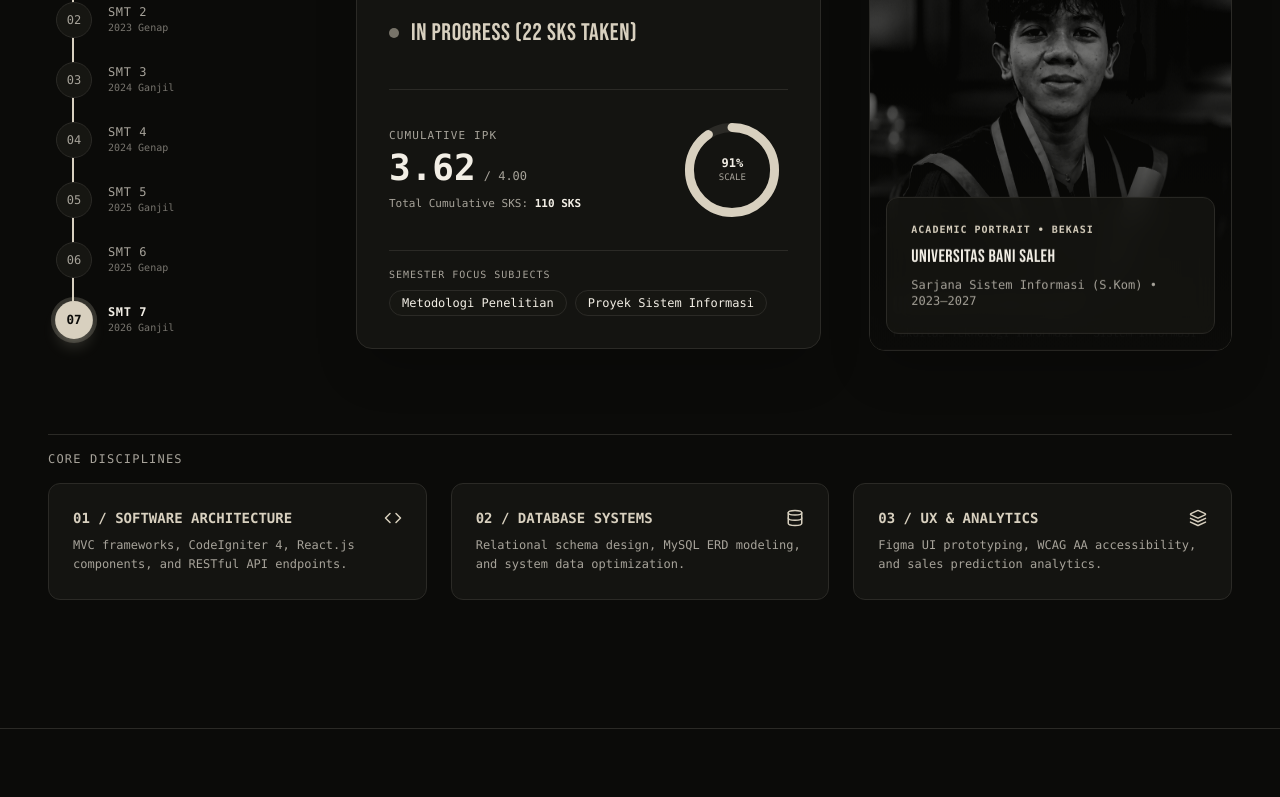
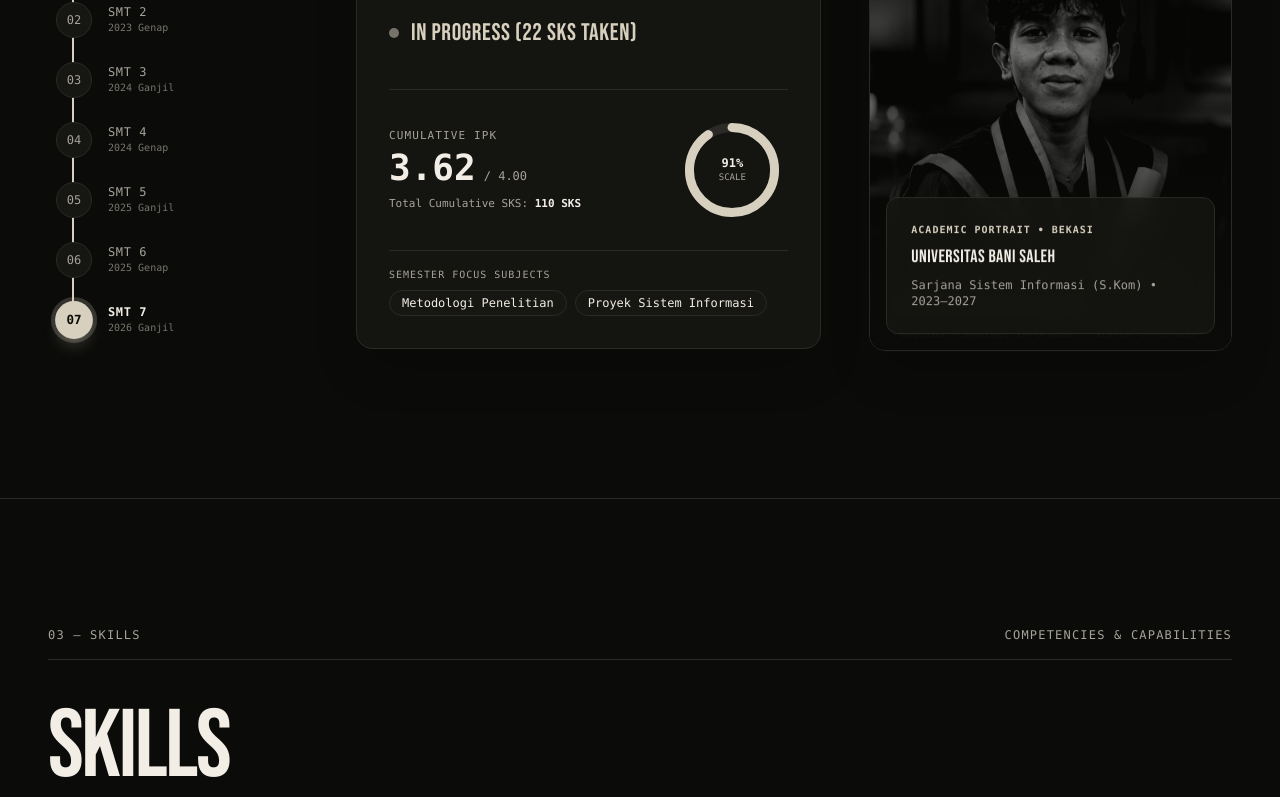
Before and after one commit to dilcuyy/Portfolio-Abdila, a React (Vite) app: page / in a window 1280 px wide. Shown: the part 3405-4202 px from the top of the page. Built offline with nearby package versions, Linux system fonts and the light colour scheme.

Commit message:
refactor(education): remove Core Disciplines section per user request

```diff
--- a/src/components/Education.jsx
+++ b/src/components/Education.jsx
@@ -2,7 +2,6 @@ import React, { useEffect, useRef, useState } from 'react';
 import gsap from 'gsap';
 import { ScrollTrigger } from 'gsap/ScrollTrigger';
 import { portfolioData } from '../data/portfolio';
-import { CodeIcon, DatabaseIcon, LayersIcon } from './Icons';
 
 gsap.registerPlugin(ScrollTrigger);
 
@@ -406,51 +405,6 @@ export default function Education() {
 
         </div>
 
-        {/* 3-Column Disciplines with Micro SVG Icons */}
-        <div className="edu-el space-y-4 pt-4 border-t border-[#2B2A26]">
-          <span className="text-xs font-mono text-[#A7A39A] uppercase tracking-widest block">
-            CORE DISCIPLINES
-          </span>
-
-          <div className="grid grid-cols-1 md:grid-cols-3 gap-6 font-mono text-xs">
-            <div className="p-6 rounded-xl border border-[#2B2A26] bg-[#141411] space-y-2 hover:border-[#D8D0BF]/40 transition-colors duration-300">
-              <div className="flex items-center justify-between text-[#D8D0BF]">
-                <span className="font-semibold text-sm uppercase">
-                  01 / SOFTWARE ARCHITECTURE
-                </span>
-                <CodeIcon size={18} className="text-[#D8D0BF] shrink-0" />
-              </div>
-              <p className="text-[#A7A39A] text-xs leading-relaxed">
-                MVC frameworks, CodeIgniter 4, React.js components, and RESTful API endpoints.
-              </p>
-            </div>
-
-            <div className="p-6 rounded-xl border border-[#2B2A26] bg-[#141411] space-y-2 hover:border-[#D8D0BF]/40 transition-colors duration-300">
-              <div className="flex items-center justify-between text-[#D8D0BF]">
-                <span className="font-semibold text-sm uppercase">
-                  02 / DATABASE SYSTEMS
-                </span>
-                <DatabaseIcon size={18} className="text-[#D8D0BF] shrink-0" />
-              </div>
-              <p className="text-[#A7A39A] text-xs leading-relaxed">
-                Relational schema design, MySQL ERD modeling, and system data optimization.
-              </p>
-            </div>
-
-            <div className="p-6 rounded-xl border border-[#2B2A26] bg-[#141411] space-y-2 hover:border-[#D8D0BF]/40 transition-colors duration-300">
-              <div className="flex items-center justify-between text-[#D8D0BF]">
-                <span className="font-semibold text-sm uppercase">
-                  03 / UX & ANALYTICS
-                </span>
-                <LayersIcon size={18} className="text-[#D8D0BF] shrink-0" />
-              </div>
-              <p className="text-[#A7A39A] text-xs leading-relaxed">
-                Figma UI prototyping, WCAG AA accessibility, and sales prediction analytics.
-              </p>
-            </div>
-          </div>
-        </div>
-
       </div>
     </section>
   );
```
